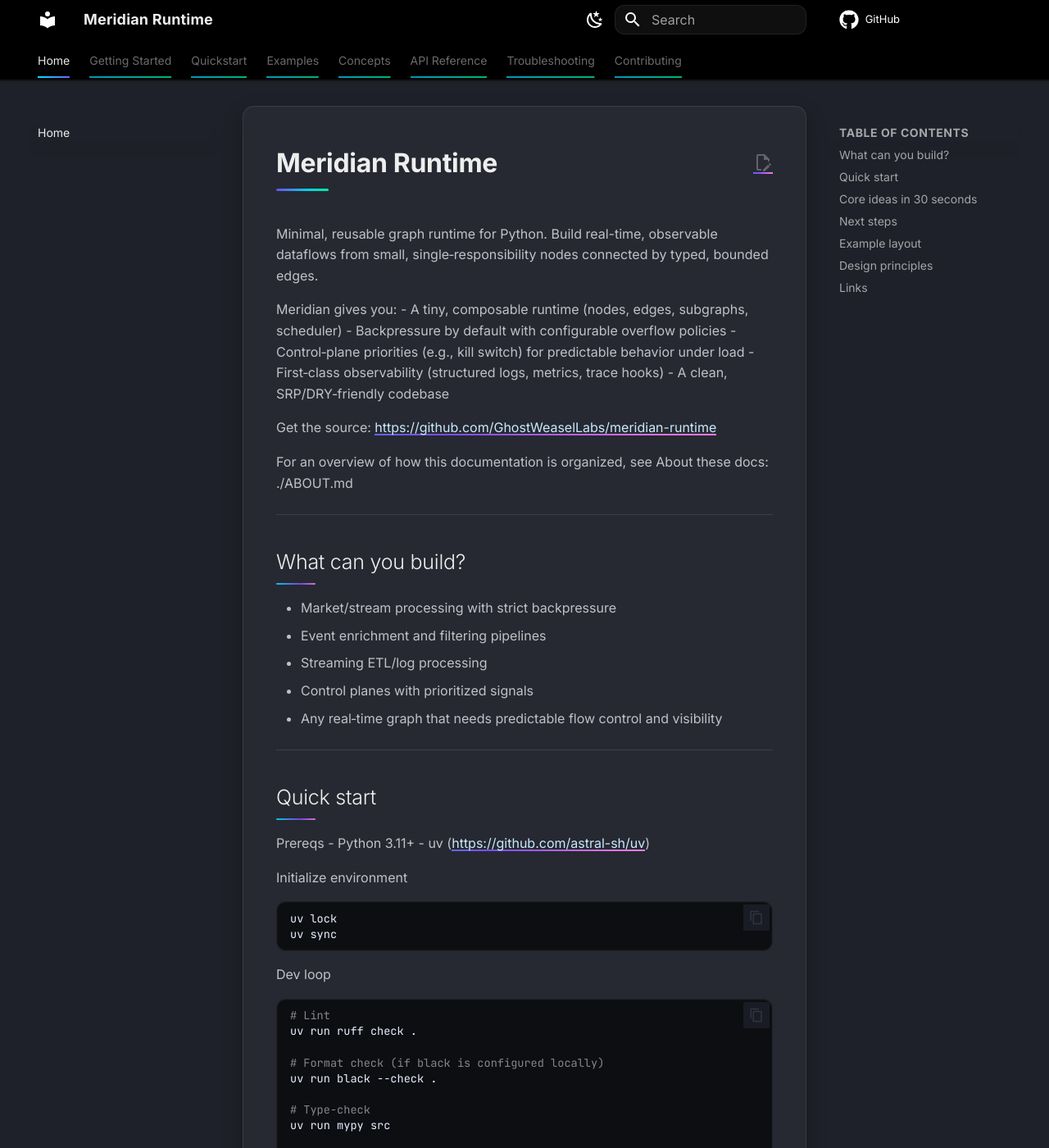
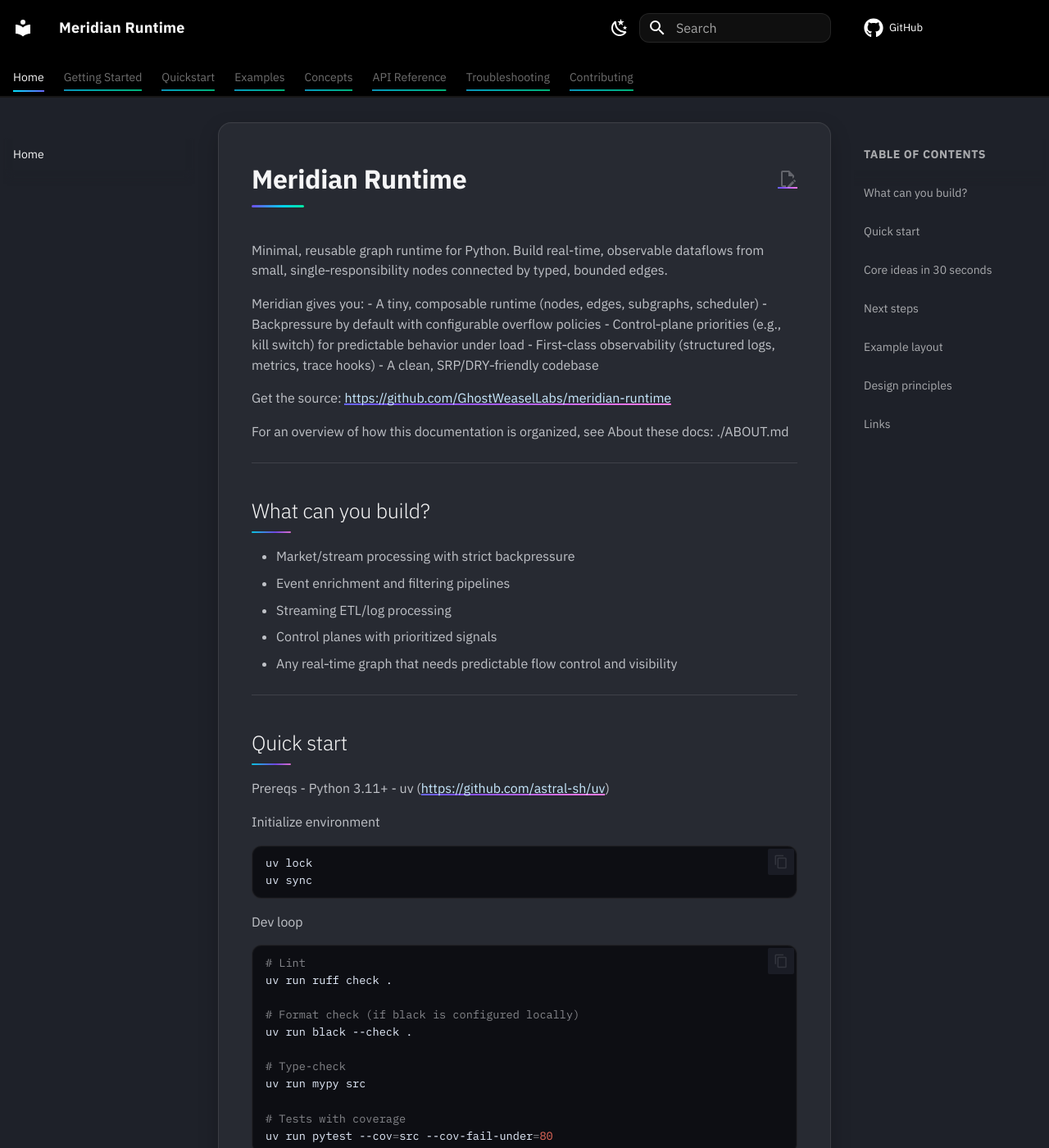
Before and after one commit to GhostWeaselLabs/arachne, an MkDocs documentation site: the page built from docs/index.md, in a window 1280 px wide and 1400 px high. Shown: the whole window at 82% size. Built offline with MkDocs 1.6.1 and Material for MkDocs 9.7.7, drawn with Linux system fonts in a browser that asks for light colours; comment, search, counter and statistics services are not loaded.

Commit message:
docs(ui): refine spacing, content width, underline proximity; switch to IBM Plex Sans/Mono

```diff
--- a/docs/styles/overrides.css
+++ b/docs/styles/overrides.css
@@ -1,24 +1,59 @@
 /* Meridian Runtime – Custom Material for MkDocs theme overrides
    Goal: professional, modern look with black navbar and tasteful gradient accents.
    This stylesheet assumes Material for MkDocs with a slate/dark scheme enabled.
+   Refinements:
+   - IBM Plex Sans/Mono fonts
+   - Improved spacing/padding rhythm
+   - Tighter underline proximity for links/tabs/buttons
+   - Slightly wider readable content width on larger screens
 */
 
 /* 1) Global typography and smoothing */
 :root {
     --mr-gradient-1: linear-gradient(135deg, #7c4dff, #00e5ff 60%, #00ffaa);
     --mr-gradient-2: linear-gradient(135deg, #00e5ff, #7c4dff 60%, #ff7ce5);
-  --mr-primary: #000000;       /* black navbar and primary elements */
-  --mr-accent: #7c4dff;        /* purple accent */
-  --mr-accent-2: #00e5ff;      /* cyan accent */
-  --mr-muted: rgba(255, 255, 255, 0.6);
-  --mr-strong: rgba(255, 255, 255, 0.92);
-  --mr-panel: rgba(255, 255, 255, 0.04);
-  --mr-border: rgba(255, 255, 255, 0.08);
+    --mr-primary: #000000; /* black navbar and primary elements */
+    --mr-accent: #7c4dff; /* purple accent */
+    --mr-accent-2: #00e5ff; /* cyan accent */
+    --mr-muted: rgba(255, 255, 255, 0.62);
+    --mr-strong: rgba(255, 255, 255, 0.96);
+    --mr-panel: rgba(255, 255, 255, 0.045);
+    --mr-border: rgba(255, 255, 255, 0.09);
+
+    /* Typography scale and rhythm */
+    --mr-font-body:
+        "IBM Plex Sans", Inter, system-ui, -apple-system, Segoe UI, Roboto,
+        Helvetica, Arial, "Apple Color Emoji", "Segoe UI Emoji";
+    --mr-font-code:
+        "IBM Plex Mono", "JetBrains Mono", ui-monospace, SFMono-Regular, Menlo,
+        Monaco, Consolas, "Liberation Mono", "Courier New", monospace;
+    --mr-line-height: 1.55;
+    --mr-space-1: 0.25rem;
+    --mr-space-2: 0.5rem;
+    --mr-space-3: 0.75rem;
+    --mr-space-4: 1rem;
+    --mr-space-5: 1.25rem;
+    --mr-space-6: 1.5rem;
+    --mr-space-7: 2rem;
+    --mr-space-8: 2.5rem;
 }
 
 html {
     -webkit-font-smoothing: antialiased;
     -moz-osx-font-smoothing: grayscale;
+}
+
+body,
+.md-typeset {
+    font-family: var(--mr-font-body);
+    line-height: var(--mr-line-height);
+}
+
+code,
+pre,
+.md-typeset code,
+.md-typeset pre {
+    font-family: var(--mr-font-code);
 }
 
 /* 2) Header/navbar – solid black background with subtle border and glossy feel */
@@ -30,12 +65,14 @@ html {
 
 .md-header__inner {
     backdrop-filter: saturate(120%) blur(2px);
+    padding-top: var(--mr-space-2);
+    padding-bottom: var(--mr-space-2);
 }
 
 /* Increase header brand prominence */
 .md-header__title {
     color: var(--mr-strong) !important;
-  font-weight: 600;
+    font-weight: 650;
     letter-spacing: 0.2px;
 }
 
@@ -44,16 +81,21 @@ html {
     background: var(--mr-primary) !important;
     border-top: 1px solid transparent;
     border-bottom: 1px solid var(--mr-border);
+    padding-top: 0;
+    padding-bottom: 0;
 }
 
 .md-tabs__link {
     color: var(--mr-muted) !important;
-  transition: color 160ms ease, background-position 240ms ease;
+    transition:
+        color 160ms ease,
+        background-position 240ms ease;
     background-image: var(--mr-gradient-1);
     background-size: 200% 2px;
     background-position: 100% 100%;
     background-repeat: no-repeat;
-  padding-bottom: 0.6rem;
+    padding-bottom: 0.4rem; /* bring underline closer */
+    margin-bottom: -2px; /* visually tuck underline up */
 }
 
 .md-tabs__link:hover,
@@ -67,11 +109,13 @@ html {
     color: var(--mr-strong) !important;
     background-image: var(--mr-gradient-2);
     background-position: 0% 100%;
+    padding-bottom: 0.45rem; /* slightly stronger baseline for active */
 }
 
 /* 4) Sidebar navigation – modern translucent panels */
 .md-sidebar {
     background: transparent;
+    padding-top: var(--mr-space-4);
 }
 
 .md-nav {
@@ -81,6 +125,8 @@ html {
 .md-nav__title,
 .md-nav__link {
     color: var(--mr-muted);
+    padding-top: var(--mr-space-2);
+    padding-bottom: var(--mr-space-2);
 }
 
 .md-nav__link:hover,
@@ -104,11 +150,16 @@ html {
 .md-content__inner {
     background: var(--mr-panel);
     border: 1px solid var(--mr-border);
-  border-radius: 14px;
-  padding: 2.0rem 2.0rem;
+    border-radius: 16px;
+    padding: var(--mr-space-7) var(--mr-space-7);
     box-shadow:
-    0 10px 25px rgba(0,0,0,0.25),
-    inset 0 1px 0 rgba(255,255,255,0.02);
+        0 10px 25px rgba(0, 0, 0, 0.22),
+        inset 0 1px 0 rgba(255, 255, 255, 0.02);
+}
+
+/* Slightly wider readable width without going full-bleed */
+.md-grid {
+    max-width: 1280px; /* increase from default ~1100px to reduce squished feel */
 }
 
 /* 6) Headings with gradient accents */
@@ -151,9 +202,11 @@ html {
     text-decoration: none;
     background-image: var(--mr-gradient-2);
     background-size: 200% 2px;
-  background-position: 100% 100%;
+    background-position: 100% calc(100% - 1px); /* bring underline closer to text */
     background-repeat: no-repeat;
-  transition: color 160ms ease, background-position 240ms ease;
+    transition:
+        color 160ms ease,
+        background-position 240ms ease;
 }
 
 .md-typeset a:hover,
@@ -164,24 +217,27 @@ html {
 
 /* 8) Code blocks and inline code – modern, high-contrast with subtle glow */
 .md-typeset code {
-  background: rgba(255,255,255,0.06);
+    background: rgba(255, 255, 255, 0.06);
     color: #e7f0ff;
     border: 1px solid var(--mr-border);
     border-radius: 8px;
-  padding: 0.15em 0.35em;
+    padding: 0.12em 0.38em;
 }
 
 .md-typeset pre > code {
     background: rgba(12, 12, 16, 0.9);
     border: 1px solid var(--mr-border);
-  box-shadow: inset 0 0 0 1px rgba(255,255,255,0.02);
+    box-shadow: inset 0 0 0 1px rgba(255, 255, 255, 0.02);
     border-radius: 12px;
+    line-height: 1.55;
 }
 
 /* Copy button visibility and style */
 .md-clipboard {
     opacity: 0.75;
-  transition: opacity 160ms ease, transform 160ms ease;
+    transition:
+        opacity 160ms ease,
+        transform 160ms ease;
     backdrop-filter: saturate(120%) blur(1px);
 }
 
@@ -197,8 +253,8 @@ html {
     border: 1px solid var(--mr-border);
     background-image: linear-gradient(
         180deg,
-    rgba(255,255,255,0.035),
-    rgba(255,255,255,0.015)
+        rgba(255, 255, 255, 0.035),
+        rgba(255, 255, 255, 0.015)
     );
 }
 
@@ -206,6 +262,7 @@ html {
 .md-typeset summary {
     font-weight: 700;
     letter-spacing: 0.02em;
+    margin-bottom: var(--mr-space-2);
 }
 
 /* 10) Buttons and chips – gradient accents */
@@ -216,27 +273,34 @@ html {
     color: #0b0b0e !important;
     font-weight: 700;
     border-radius: 999px;
-  padding: 0.5rem 1rem;
+    padding: 0.48rem 0.95rem;
     box-shadow:
-    0 8px 20px rgba(0,0,0,0.25),
-    inset 0 1px 0 rgba(255,255,255,0.2);
-  transition: transform 120ms ease, box-shadow 160ms ease;
+        0 8px 20px rgba(0, 0, 0, 0.25),
+        inset 0 1px 0 rgba(255, 255, 255, 0.2);
+    transition:
+        transform 120ms ease,
+        box-shadow 160ms ease;
+    background-size: 200% 100%;
+    background-position: 100% 50%;
 }
 
 .md-button:hover,
 .md-typeset .md-button:hover {
     transform: translateY(-1px);
     box-shadow:
-    0 10px 24px rgba(0,0,0,0.3),
-    inset 0 1px 0 rgba(255,255,255,0.25);
+        0 10px 24px rgba(0, 0, 0, 0.3),
+        inset 0 1px 0 rgba(255, 255, 255, 0.25);
+    background-position: 0% 50%;
 }
 
 /* 11) Search and forms – polished look */
 .md-search__input {
-  background: rgba(255,255,255,0.06);
+    background: rgba(255, 255, 255, 0.06);
     border: 1px solid var(--mr-border);
     border-radius: 12px;
     color: var(--mr-strong) !important;
+    padding-top: 0.55rem;
+    padding-bottom: 0.55rem;
 }
 
 .md-search__input::placeholder {
@@ -262,13 +326,13 @@ html {
 }
 
 .md-typeset table:not([class]) thead th {
-  background: rgba(255,255,255,0.04);
+    background: rgba(255, 255, 255, 0.04);
     color: var(--mr-strong);
     font-weight: 700;
 }
 
 .md-typeset table:not([class]) tbody tr:nth-child(odd) {
-  background: rgba(255,255,255,0.02);
+    background: rgba(255, 255, 255, 0.02);
 }
 
 /* 14) Cards/feature blocks – utility classes */
@@ -276,10 +340,10 @@ html {
     background: var(--mr-panel);
     border: 1px solid var(--mr-border);
     border-radius: 16px;
-  padding: 1.25rem 1.25rem;
+    padding: 1.1rem 1.2rem;
     box-shadow:
-    0 10px 25px rgba(0,0,0,0.22),
-    inset 0 1px 0 rgba(255,255,255,0.03);
+        0 10px 25px rgba(0, 0, 0, 0.22),
+        inset 0 1px 0 rgba(255, 255, 255, 0.03);
 }
 
 .mr-gradient-text {
@@ -313,11 +377,11 @@ html {
 /* 15) Responsive tweaks */
 @media (max-width: 960px) {
     .md-content__inner {
-    padding: 1.25rem 1.0rem;
+        padding: var(--mr-space-5) var(--mr-space-4);
         border-radius: 12px;
     }
 
     .md-tabs__link {
-    padding-bottom: 0.5rem;
+        padding-bottom: 0.38rem;
     }
 }
--- a/mkdocs.yml
+++ b/mkdocs.yml
@@ -23,8 +23,8 @@ theme:
     - search.highlight
     - header.autohide
   font:
-    text: Inter
-    code: JetBrains Mono
+    text: IBM Plex Sans
+    code: IBM Plex Mono
   icon:
     repo: fontawesome/brands/github
   palette:
```
Lines whose indentation alone changed are shown as unchanged.
